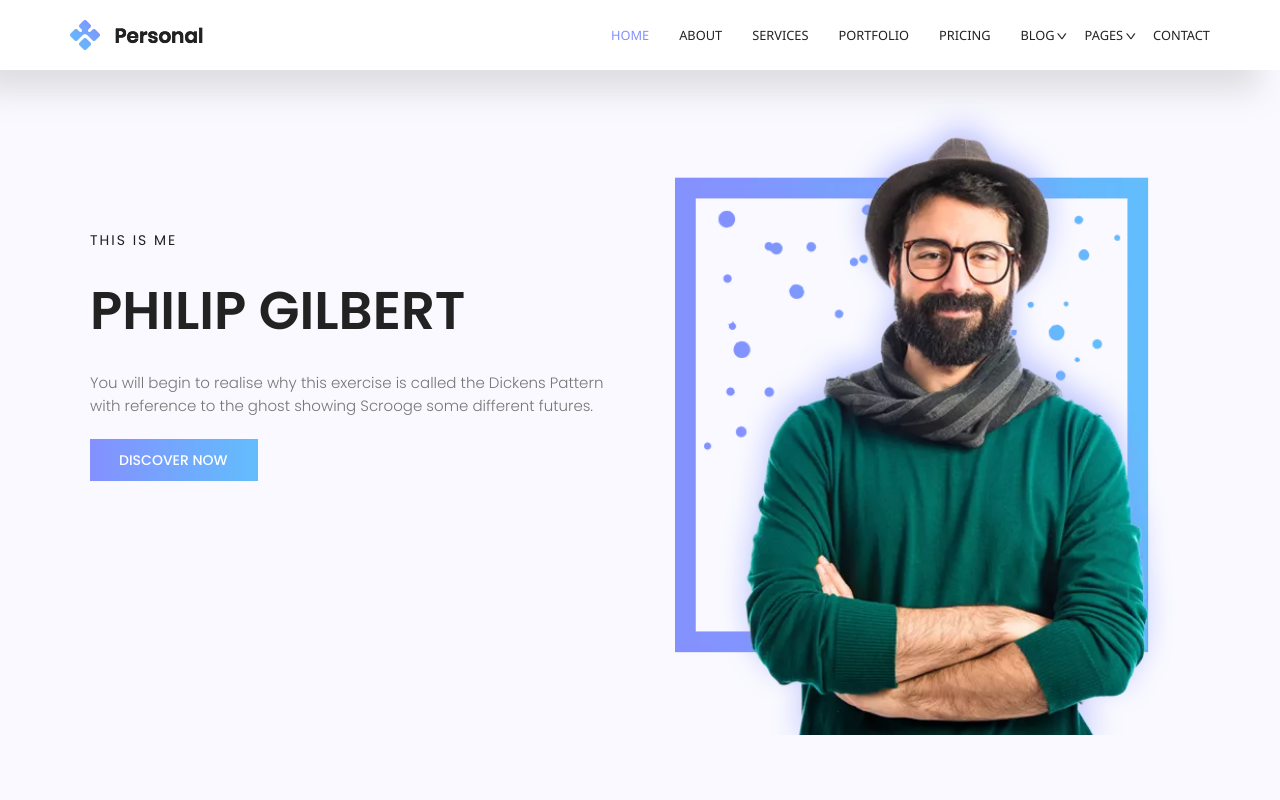
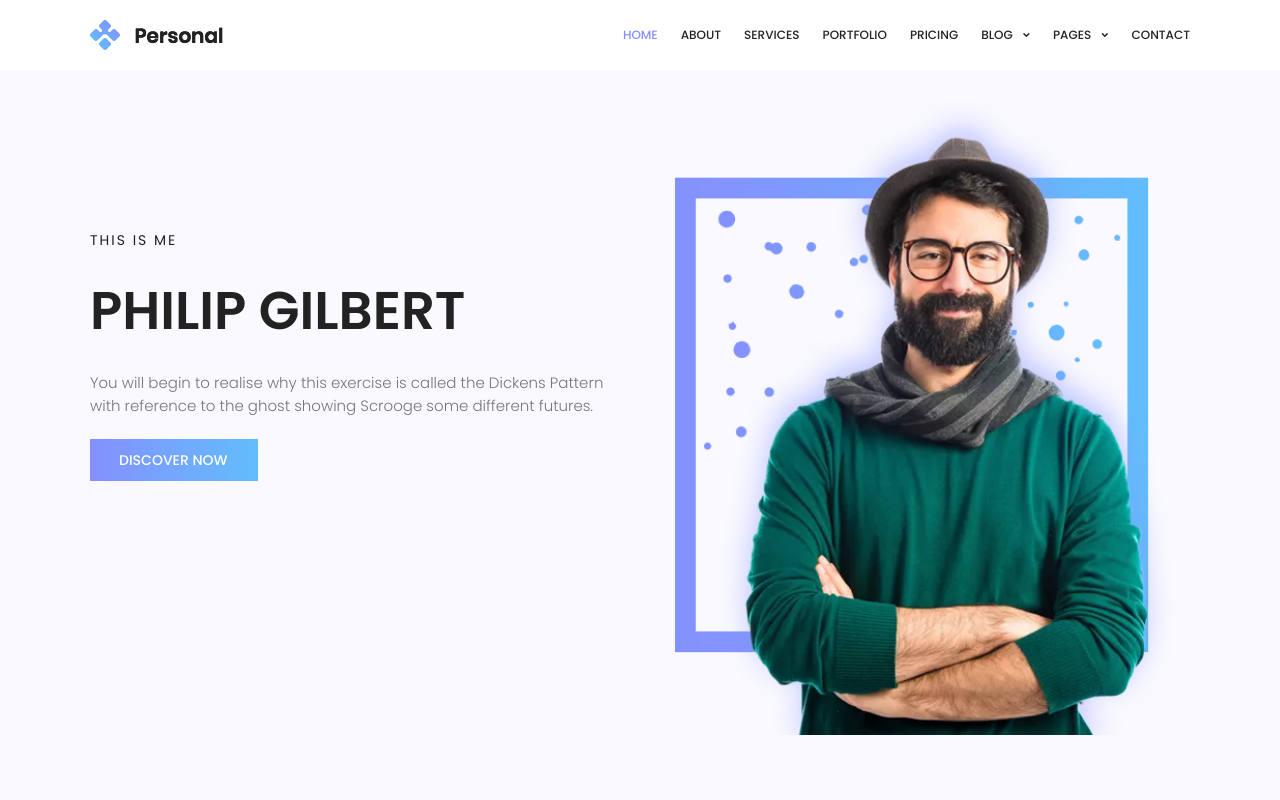
Before and after one commit to front-end-by-rimantas/33-grupe-portfolio-personal, a website: page index.html in a window 1280 px wide. Shown: the top 800 px of the page. Drawn offline with Linux system fonts and the light colour scheme; files whose address does not match are found by name.

Commit message:
menu update

```diff
--- a/css/base/base.css
+++ b/css/base/base.css
@@ -7,7 +7,7 @@ body * {
 }
 
 body {
-    font-family: 'Gill Sans', 'Gill Sans MT', Calibri, 'Trebuchet MS', sans-serif;
+    font-family: "Poppins",sans-serif;;
     background-color: #fff;
 }
 
@@ -16,4 +16,5 @@ body {
 
 a {
     text-decoration: none;
+
 }
--- a/css/components/header.css
+++ b/css/components/header.css
@@ -1,11 +1,15 @@
 #nav-header {
     position: fixed;
-    width: 100%;
-    padding: 0;
+    padding-top: 0;
+    padding-bottom: 0;
     background-color: #fff;
     z-index: 10;
+    box-shadow: 0;
+    transition-duration: 0.5s;
+}
+.header-scrolled {
     box-shadow: -21.213px 21.213px 30px 0px rgb(158 158 158 / 30%);
-    /* background-color: royalblue; */
+    transition-duration: 0.5s;
 }
 #nav-header > .nav-outer-wrapper {
     margin-top: 0;
@@ -14,23 +18,20 @@
     padding-bottom: 20px;
 }
 .nav-outer-wrapper > .nav-container {
-    width: 100%;
     line-height: 30px;
-    margin: 0;
+    margin-top: 0;
+    margin-bottom: 0;
     justify-content: space-between;
 }
 .nav-main {
-    gap: 30px;
-    font-family: "Segoe UI","Helvetica Neue", Arial, sans-serif, "Apple Color Emoji", "Segoe UI Emoji";
-    /* background-color: forestgreen; */
+    gap: 23px;
 }
 .nav-main a {
-    font-size: 0.8em;
+    font-size: 12px;
+    /* font-size: 0.8em; */
     font-weight: 500;
     color: #222;
-    text-decoration: none;
     text-transform: capitalize;
-    /* background-color:lightsalmon; */
 }
 .nav-main > a, .nav-main > * > * > a {/* nav-main > div > div > a */
     text-transform: uppercase;
@@ -41,7 +42,6 @@
 .nav-main  .nav-current {
     color: #8490ff;
 }
-
 /*~~~~~~~~~Multi level Start~~~~~~~~~*/
 .nav-flyout {
     position: relative;
@@ -49,7 +49,6 @@
 .nav-submenu {
     display: none;
     position: absolute;
-    width: 180px;
     bottom: 0;
     right: 0;
     flex-direction: column;
@@ -64,29 +63,34 @@
 }
 .nav-main .nav-flyout:hover > .nav-submenu {
     display: flex;
-    background-color: salmon;
     padding-top: 10px;
     padding-bottom: 10px;
 }
-.nav-flyout > .nav-subtitle >  a, .nav-flyout > .nav-submenu > * >  a {
-    margin-left: 20px;
-    margin-right: 80px;
-    padding-left: -20px;
-    padding-right: -80px;
+.nav-main i {
+    font-size: 0.6em;
+}
+.nav-flyout > * > a, .nav-submenu > * > a {
+    display: grid;
+    grid-template-columns: 140px auto;
+    padding-right: 10px;
+    padding-left: 10px;
+    align-items: center;
 }
 .nav-main > .nav-flyout > .nav-subtitle >  a {
-    margin: 0;
-    padding: 0;
+    grid-template-columns: auto auto;
+    padding-right: 0;
+    padding-left: 0;
 }
-.nav-subtitle > a::after {
-    position: absolute;
-    content: ">";
-    right: 0;
-    transform: scale(0.7, 1.4) translate(300%, 0);
+.nav-flyout > * > a > span, .nav-submenu > * > a > span{
+    grid-column: 1 3;
 }
-.nav-main > .nav-flyout > .nav-subtitle > a::after {
-    content: "^";
-    transform: rotate(180deg) scale(1.5, 1) translate(-100%, 0);
+.nav-flyout > * > a > i, .nav-submenu > * > a > i{
+    grid-column: 2 4;
+    margin-left: 10px;
+    transform: rotate(270deg);
+}
+.nav-main > .nav-flyout > .nav-subtitle i {
+    transform: rotate(0deg);
 }
 .nav-main .nav-flyout .submenu-left:hover > .nav-submenu {
     right: unset;
@@ -101,7 +105,6 @@
 #sidebar-nav {
     display: grid;
     position: fixed;
-    /* width: 260px; */
     width: 260px;
     height: 100vh;
     grid-template-rows: repeat(auto-fit, 40px);
--- a/index.html
+++ b/index.html
@@ -24,8 +24,8 @@
     <i class="fa fa-close" id="sidebar-main-off" onclick="closeSideMenu()"></i>
     <header class="container" id="nav-header">
         <div class="row nav-outer-wrapper">
-            <div class="visible-flex nav-container">
-                <div class="logo-top">
+            <div class="col-2 col-lg-12 visible-flex nav-container">
+                <div>
                     <a href="#"><img src="./img/logo-top-left-corner.png"></a>
                 </div>
                 <nav class="hidden visible-flex-lg nav-main" id="nav-main">
@@ -35,28 +35,28 @@
                     <a href="#">Portfolio</a>
                     <a href="#">Pricing</a>
                     <div class="nav-flyout">
-                        <div class="nav-subtitle"><a href="#">Blog</a></div>
+                        <div class="nav-subtitle"><a href="#"><span>Blog</span><i class="fa fa-chevron-down"></i></a></div>
                         <div class="nav-submenu">
                             <div><a href="#">Blog&nbsp;Home</a></div>
                             <div><a href="#">Blog&nbsp;Single</a></div>
                         </div>
                     </div>
                     <div class="nav-flyout">
-                        <div class="nav-subtitle"><a href="#">Pages</a></div>
+                        <div class="nav-subtitle"><a href="#"><span>Pages</span><i class="fa fa-chevron-down"></i></a></div>
                         <div class="nav-submenu">
-                            <div><a href="#">Elements</a></div>
+                            <div><a href="#"><span>Elements</span></a></div>
                             <div class="nav-flyout submenu-left">
-                                <div class="nav-subtitle"><a href="">Level&nbsp;2</a></div>
+                                <div class="nav-subtitle"><a href="#"><span>Level&nbsp;2</span><i class="fa fa-chevron-down"></i></a></div>
                                 <div class="nav-submenu">
                                     <div><a href="#">Items&nbsp;One</a></div>
                                     <div><a href="#">Items&nbsp;Two</a></div>
-                                    <!-- <div class="nav-flyout submenu-right">
-                                        <div class="nav-subtitle"><a href="">Level&nbsp;3 need to improve</a></div>
+                                    <div class="nav-flyout submenu-right">
+                                        <div class="nav-subtitle"><a href=""><span>Level&nbsp;3</span><i class="fa fa-chevron-down"></i></a></div>
                                         <div class="nav-submenu">
                                             <div><a href="#">Items&nbsp;One</a></div>
                                             <div><a href="#">Items&nbsp;Two</a></div>
                                         </div>
-                                    </div> -->
+                                    </div>
                                 </div>
                             </div>
                         </div>
--- a/js/pages/home.js
+++ b/js/pages/home.js
@@ -1,9 +1,19 @@
 // IMPORTS
-
-
 // CODE EXECUTION BELOW THIS COMMENT LINE
 
 /* header start */
+/**
+ * @description scroll down --> adds shadow box to the main menu.
+ */
+const headerShadow = function () {
+    const header = document.getElementById(`nav-header`);
+    if (window.scrollY > 100) {
+        header.classList.add(`header-scrolled`);
+    } else if (header.classList.contains(`header-scrolled`)) {
+        header.classList.remove(`header-scrolled`);
+    }
+};
+document.addEventListener('scroll', headerShadow);
 
 /*~~~~~~~~~Sidebar toggle~~~~~~~~~*/
 function openSideMenu() {
```
